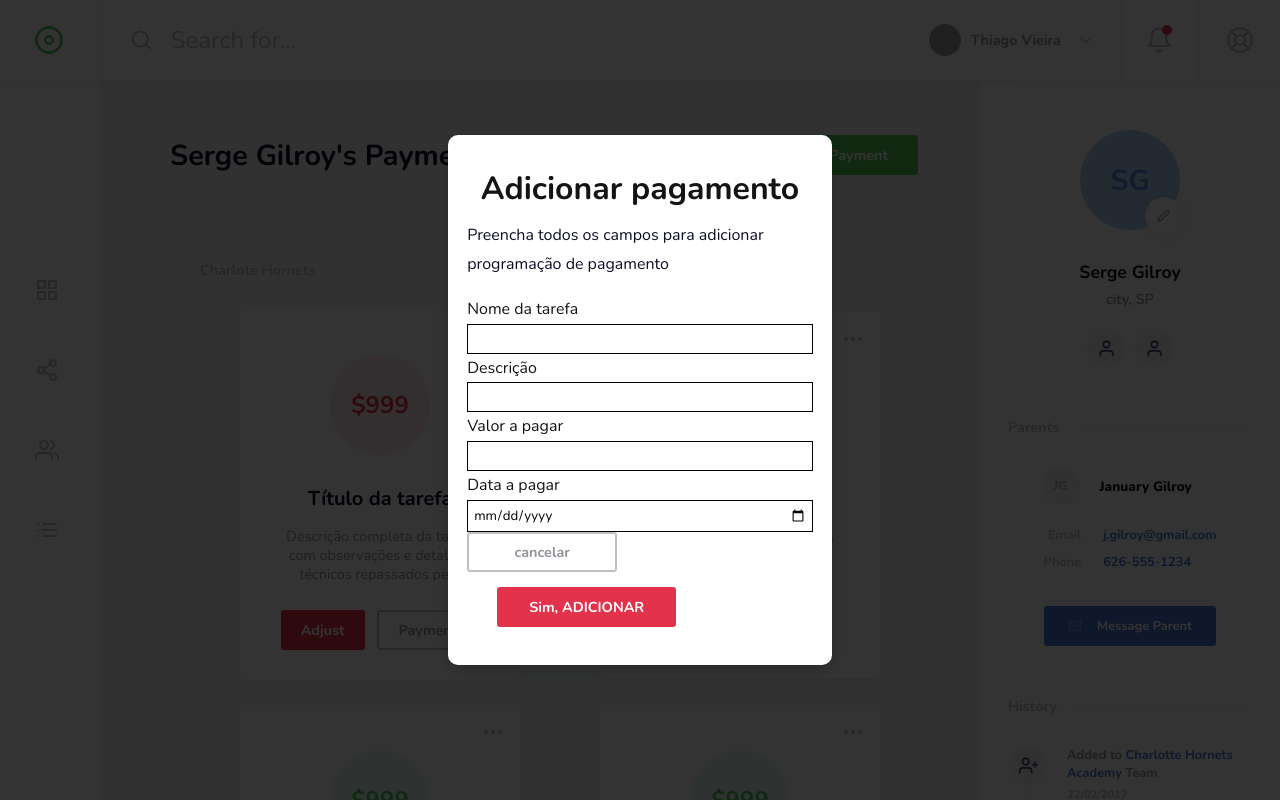
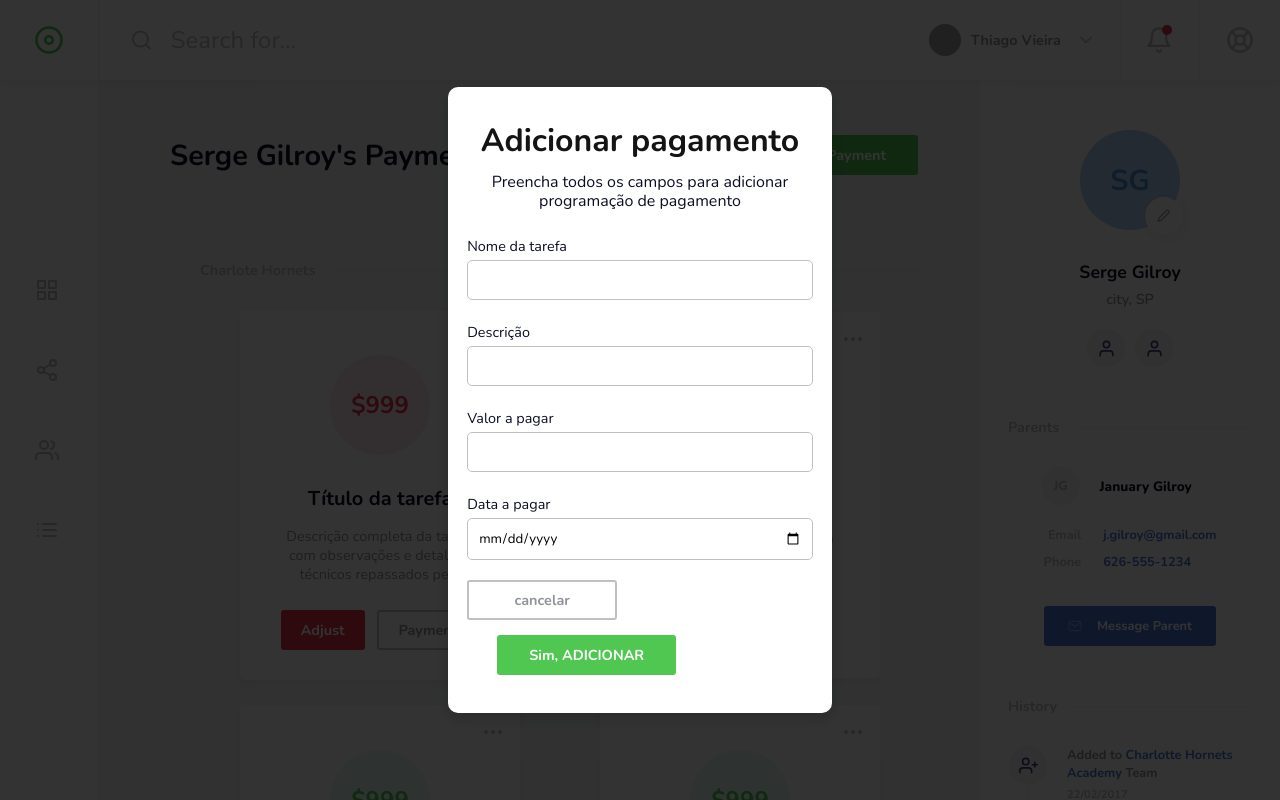
Before and after one commit to bazithiago/payment-service, a React (Create React App) app: page / in a window 1280 px wide. Both pictures are taken after a click on the button "Add Payment". Shown: the top 800 px of the page. Built offline with nearby package versions, Linux system fonts and the light colour scheme; grey boxes are pictures that could not be loaded.

Commit message:
Update styles in AddPayment modal

```diff
--- a/src/components/TasksFeed/InfoBar/ModalAddPayment.js
+++ b/src/components/TasksFeed/InfoBar/ModalAddPayment.js
@@ -18,7 +18,7 @@ const Background = styled.div`
 `;
 
 const ModalWrapper = styled.div`
-    width: 100%;
+    width: 80vw;
     padding: 10%;
     box-shadow: 0 5px 16px rgba(0, 0, 0, 0.2);
     background: #fff;
@@ -44,16 +44,18 @@ const ModalContent = styled.div`
     color: #141414;
 
     p {
-        margin-bottom: 1rem;
-        font-size: 2rem;
-        line-height: 2rem;
-        font-weight: bold;
-        text-align: center;
+      margin-bottom: 1rem;
+      font-size: 2rem;
+      line-height: 2rem;
+      font-weight: bold;
+      text-align: center;
     }
 
     span {
-        margin-bottom: 1rem;
-        color: var(--grey-one)
+        margin-bottom: 1.5rem;
+        color: var(--grey-one);
+        text-align: center;
+        line-height: 1.15rem;
     }
 
     button {
@@ -68,9 +70,21 @@ const ModalContent = styled.div`
       display: flex;
       flex-direction: column;
 
+      label {
+        font-size: 0.9rem;
+        color: var(--grey-one);
+
+      }
+
       input {
-        border: 1px solid;
-        padding: 5px;
+        border: 1px solid var(--grey-three);
+        padding: 10px;
+        margin-bottom: 20px;
+        border-radius: 5px;
+      }
+
+      input:focus {
+        border: 1px solid var(--primary);
       }
     }
 
@@ -206,7 +220,7 @@ export const ModalAddPayment = ({ showModal, setShowModal, cardsArray, setCardsA
 
                     <div className='buttons'>
                         <Button onClick={() => setShowModal(prev => !prev)}>cancelar</Button>
-                        <Button alert onClick={addPayment} type='submit'>Sim, ADICIONAR</Button>
+                        <Button primary onClick={addPayment} type='submit'>Sim, ADICIONAR</Button>
                     </div>
                   </form>
 
--- a/src/components/_Buttons/index.js
+++ b/src/components/_Buttons/index.js
@@ -21,11 +21,14 @@ const Button = styled.button`
         && `
             background-color: var(--primary);
             color: var(--white);
-            border: 0;
+            border: 2px solid var(--primary);
+
 
             :hover {
                 background-color: var(--primary-hover);
+                border: 2px solid var(--primary-hover);
                 transform: all 0.2s;
+
             }
             `
     };
```
